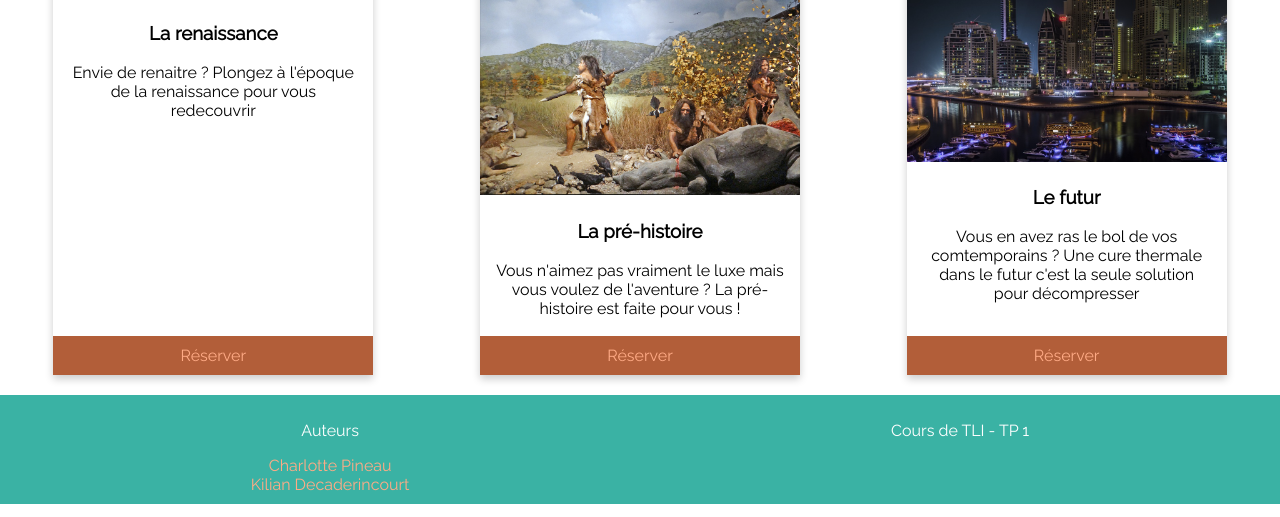
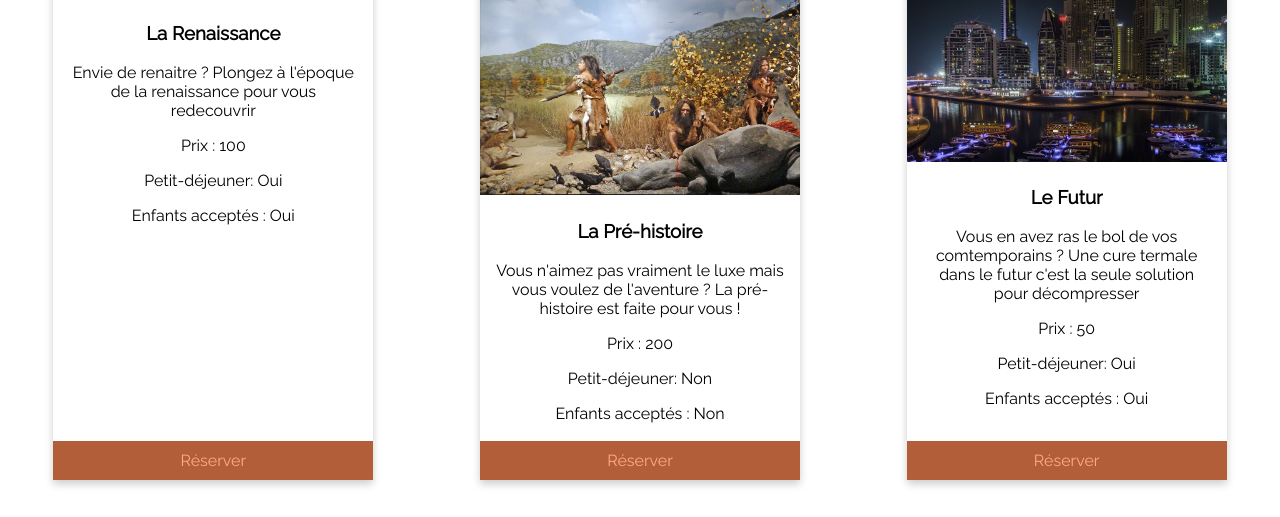
Before and after one commit to charli-pn/TLI-CPE, a plain HTML site: page TP3/index.html in a window 1280 px wide. Shown: the part 279-796 px from the top of the page. Drawn offline with Linux system fonts and the light colour scheme.

Commit message:
Generation cards à partir du JS

```diff
--- a/TP3/index.html
+++ b/TP3/index.html
@@ -21,7 +21,8 @@
 
     <div class="destinations">
         <h2>Les destinations proposés</h2>
-        <div class="row">
+        <div class="row" id="destinations-cards">
+
             <div class="card">
                 <div class="card-image">
                     <img src="img/renaissance.jpg">
@@ -34,6 +35,7 @@
                     <a href="reservation.html?voyageId=0">Réserver</a>
                 </div>
             </div>
+
             <div class="card">
                 <div class="card-image">
                     <img src="img/prehistoire.jpg">
@@ -58,6 +60,7 @@
                     <a href="reservation.html?voyageId=2">Réserver</a>
                 </div>
             </div>
+
         </div>
     </div>
     <footer>
@@ -71,5 +74,6 @@
         <p>Cours de TLI - TP 1</p>
     </footer>
 </body>
-
+<script src="js/index.js"></script>
+<script src="js/voyage.js"></script>
 </html>
--- /dev/null
+++ b/TP3/js/index.js
@@ -0,0 +1,41 @@
+window.onload = function () {
+    main();
+};
+
+function main(){
+    const voyageArray = getVoyageArray();
+
+    const destinationsCards = document.getElementById("destinations-cards");
+
+    let voyagesCardHTML = "";
+
+    for (let i=0; i<voyageArray.length; i++){
+
+
+        voyagesCardHTML += generateVoyageCardHTML(voyageArray[i]);
+    }
+    destinationsCards.innerHTML =voyagesCardHTML;
+}
+
+function generateVoyageCardHTML(voyage){
+
+    console.log(voyage);
+
+    let cardHtml = "<div class=\"card\">"
+    cardHtml+= "<div class=\"card-image\">"
+    cardHtml+= "<img src=\"img/"+voyage.img+"\">"
+    cardHtml+= "</div>"
+    cardHtml+= "<div class=\"card-content\">"
+    cardHtml+= "<h3>"+voyage.title+"</h3>"
+    cardHtml+= "<p>"+voyage.description+"</p>"
+    cardHtml+= "<p>Prix : "+voyage.price+"</p>"
+    cardHtml+= "<p>Petit-déjeuner: "+(voyage.breakfastIncluded ? "Oui" : "Non")+"</p>"
+    cardHtml+= "<p>Enfants acceptés : "+(voyage.acceptChildren ? "Oui" : "Non")+"</p>"
+    cardHtml+= "</div>"
+    cardHtml+= "<div class=\"card-action\">"
+    cardHtml+= "<a href=\"reservation.html?voyageId="+voyage.id+"\">Réserver</a>"
+    cardHtml+= "</div>"
+    cardHtml+= "</div>"
+
+    return cardHtml;
+}
--- a/TP3/js/voyage.js
+++ b/TP3/js/voyage.js
@@ -1,12 +1,14 @@
 class Voyage {
 
-    constructor(id, title, description, img, price){
+    constructor(id, title, description, img, price, breakfastIncluded, acceptChildren){
 
         this.id = id;
         this.title = title;
         this.description = description
         this.img = img
         this.price = price;
+        this.breakfastIncluded = breakfastIncluded;
+        this.acceptChildren = acceptChildren;
 
     }
 
@@ -19,17 +21,22 @@ function getVoyageArray() {
     voyageArray.push(
         new Voyage(0, "La Renaissance",
         "Envie de renaitre ? Plongez à l'époque de la renaissance pour vous redecouvrir",
-        "renaissance.jpg", 100));
+        "renaissance.jpg", 100, true, true));
 
     voyageArray.push(
         new Voyage(1, "La Pré-histoire",
         "Vous n'aimez pas vraiment le luxe mais vous voulez de l'aventure ? La pré-histoire est faite pour vous !",
-        "prehistoire.jpg", 200));
+        "prehistoire.jpg", 200, false, false));
 
     voyageArray.push(
         new Voyage(2, "Le Futur",
         "Vous en avez ras le bol de vos comtemporains ? Une cure termale dans le futur c'est la seule solution pour décompresser",
-        "futur.jpg", 50));
+        "futur.jpg", 50, true, true));
+
+    voyageArray.push(
+        new Voyage(3, "Le Moyen-âge",
+        "Vous en avez assez d'être trop vieux ou trop jeune ? Rejoignez le moyen âge !",
+        "moyenage.jpg", 75, true, false));
 
     return voyageArray;
 }
```
Also changed, not shown: TP3/img/moyenage.jpg (added).
